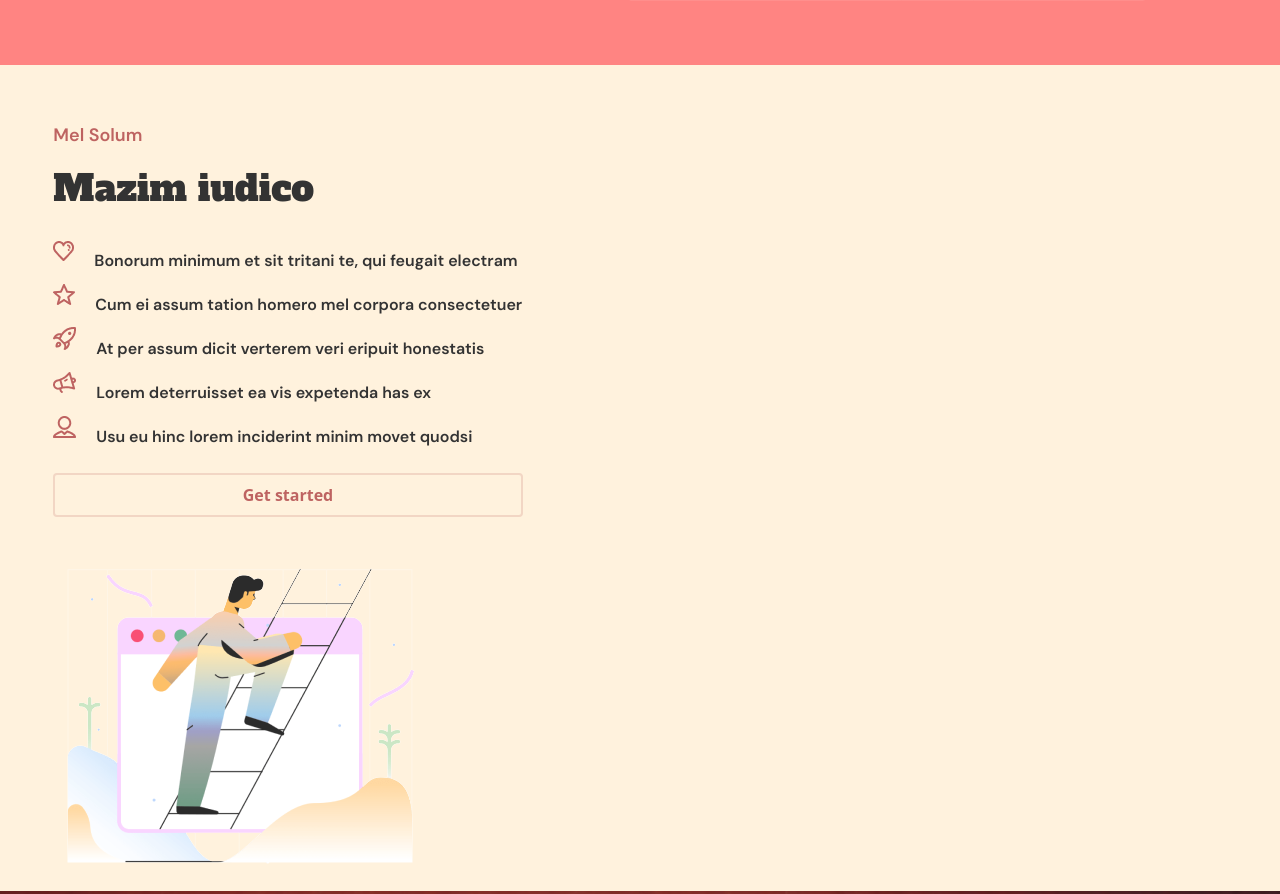
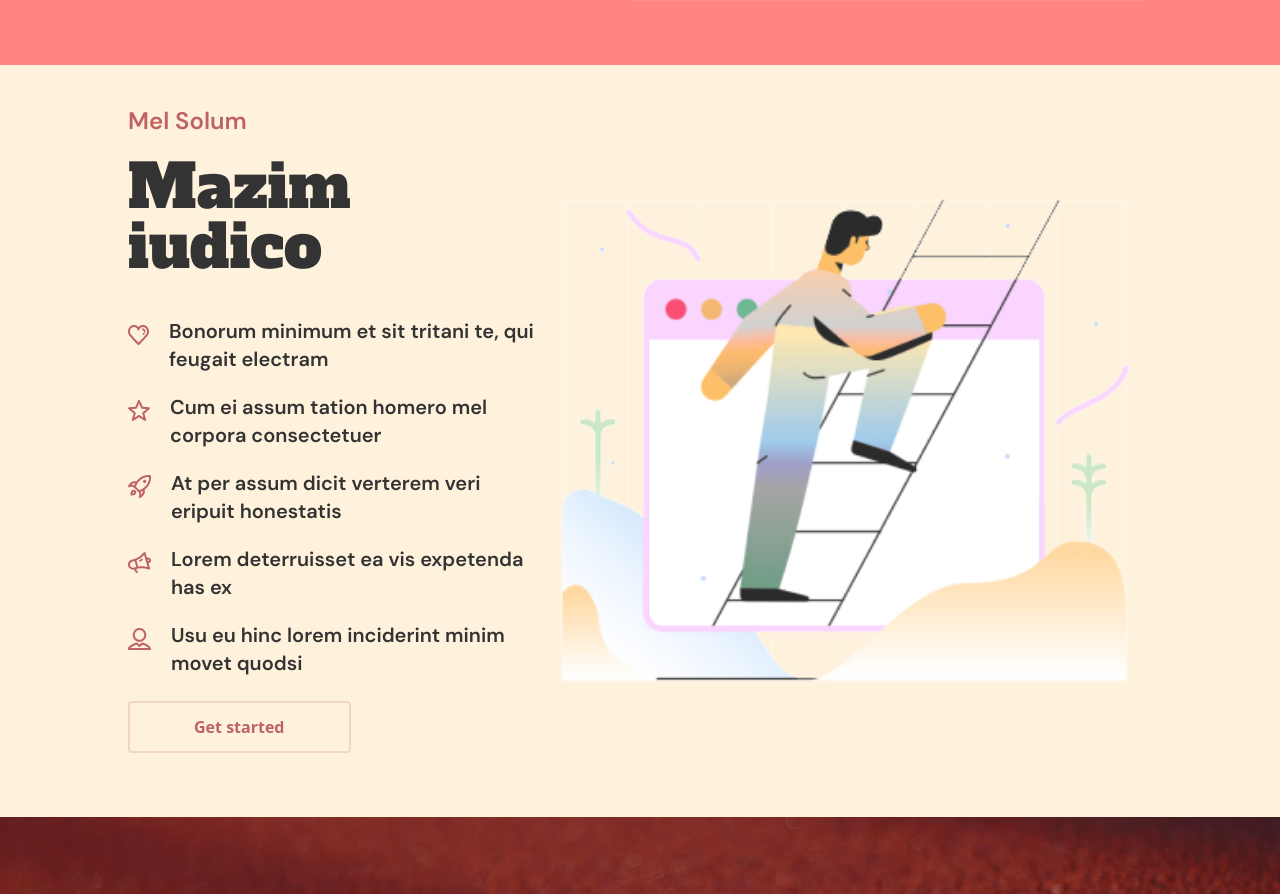
Before and after one commit to vojtechtomasek/WBA-web-tailwind-css-dle-designu, a website: page src/index.html in a window 1280 px wide. Shown: the part 567-1461 px from the top of the page. Drawn offline with Linux system fonts and the light colour scheme.

Commit message:
Update hero section for responsive design (Matim iudico section)

```diff
--- a/src/index.html
+++ b/src/index.html
@@ -42,36 +42,37 @@
         </div>
     </div>
 
-    <div class="bg-bg-mel-solum flex justify-center">
-        <div class="w-11/12 pt-14">
-            <div>
-                <h5 class="font-dm-sans text-primary-1 font-semibold text-lg">Mel Solum</h5>
-                <h3 class="font-alfa-slab-one text-text-black text-4xl py-5">Mazim iudico</h3>
+    <div class="bg-bg-mel-solum flex justify-center gap-5 xl:gap-8">
+        <div class="w-11/12 xs:pt-14 py-14 md:w-4/5 md:flex flex-row items-center">
+            <div class="md:w/2/5 md:py-7 2xl:w-2/5 3xl:w-1/2">
+                <h5 class="font-dm-sans text-primary-1 font-semibold text-lg lg:text-lg xl:text-2xl 2xl:text-3xl">Mel Solum</h5>
+                <h3 class="font-alfa-slab-one text-text-black text-4xl py-5 lg:text-5xl xl:text-6xl 2xl:text-7xl 4xl:text-8xl">Mazim iudico</h3>
 
-                <div class="flex flex-row gap-5">
+                <div class="flex flex-row gap-5 items-center">
                     <img class="object-contain" src="./imgs/heart.png" alt="">
-                    <p class="font-dm-sans font-semibold text-text-black text-base pt-5">Bonorum minimum et sit tritani te, qui feugait electram</p>
+                    <p class="font-dm-sans font-semibold text-text-black text-base pt-5 xl:text-xl 2xl:text-2xl">Bonorum minimum et sit tritani te, qui feugait electram</p>
                 </div>
                 <div class="flex flex-row gap-5">
                     <img class="object-contain" src="./imgs/star.png" alt="">
-                    <p class="font-dm-sans font-semibold text-text-black text-base pt-5">Cum ei assum tation homero mel corpora consectetuer</p>
+                    <p class="font-dm-sans font-semibold text-text-black text-base pt-5 xl:text-xl 2xl:text-2xl">Cum ei assum tation homero mel corpora consectetuer</p>
                 </div>
                 <div class="flex flex-row gap-5">
                     <img class="object-contain" src="./imgs/rocket.png" alt="">
-                    <p class="font-dm-sans font-semibold text-text-black text-base pt-5">At per assum dicit verterem veri eripuit honestatis</p>
+                    <p class="font-dm-sans font-semibold text-text-black text-base pt-5 xl:text-xl 2xl:text-2xl">At per assum dicit verterem veri eripuit honestatis</p>
                 </div>
                 <div class="flex flex-row gap-5">
                     <img class="object-contain" src="./imgs/broadcast.png" alt="">
-                    <p class="font-dm-sans font-semibold text-text-black text-base pt-5">Lorem deterruisset ea vis expetenda has ex</p>
+                    <p class="font-dm-sans font-semibold text-text-black text-base pt-5 xl:text-xl 2xl:text-2xl">Lorem deterruisset ea vis expetenda has ex</p>
                 </div>
                 <div class="flex flex-row gap-5">
                     <img class="object-contain" src="./imgs/user.png" alt="">
-                    <p class="font-dm-sans font-semibold text-text-black text-base pt-5">Usu eu hinc lorem inciderint minim movet quodsi</p>
+                    <p class="font-dm-sans font-semibold text-text-black text-base pt-5 xl:text-xl 2xl:text-2xl">Usu eu hinc lorem inciderint minim movet quodsi</p>
                 </div>
 
-                <button class="w-2/5 py-2 border-2 border-opacity-20 rounded border-primary-1 text-primary-1 font-semibold my-6">Get started</button>
+                <button class="px-16 py-2 border-2 border-opacity-20 rounded border-primary-1 text-primary-1 font-semibold my-6 xl:py-3">Get started</button>
             </div>
-            <img class="object-contain" src="./imgs/marginalia-coming-soon.png">
+
+            <img class="w-full object-contain md:size-full md:w-3/5 2xl:w-3/5 3xl:w-1/2" src="./imgs/marginalia-coming-soon.png">
 
         </div>
     </div>
```
Also changed, not shown: src/output.css.
